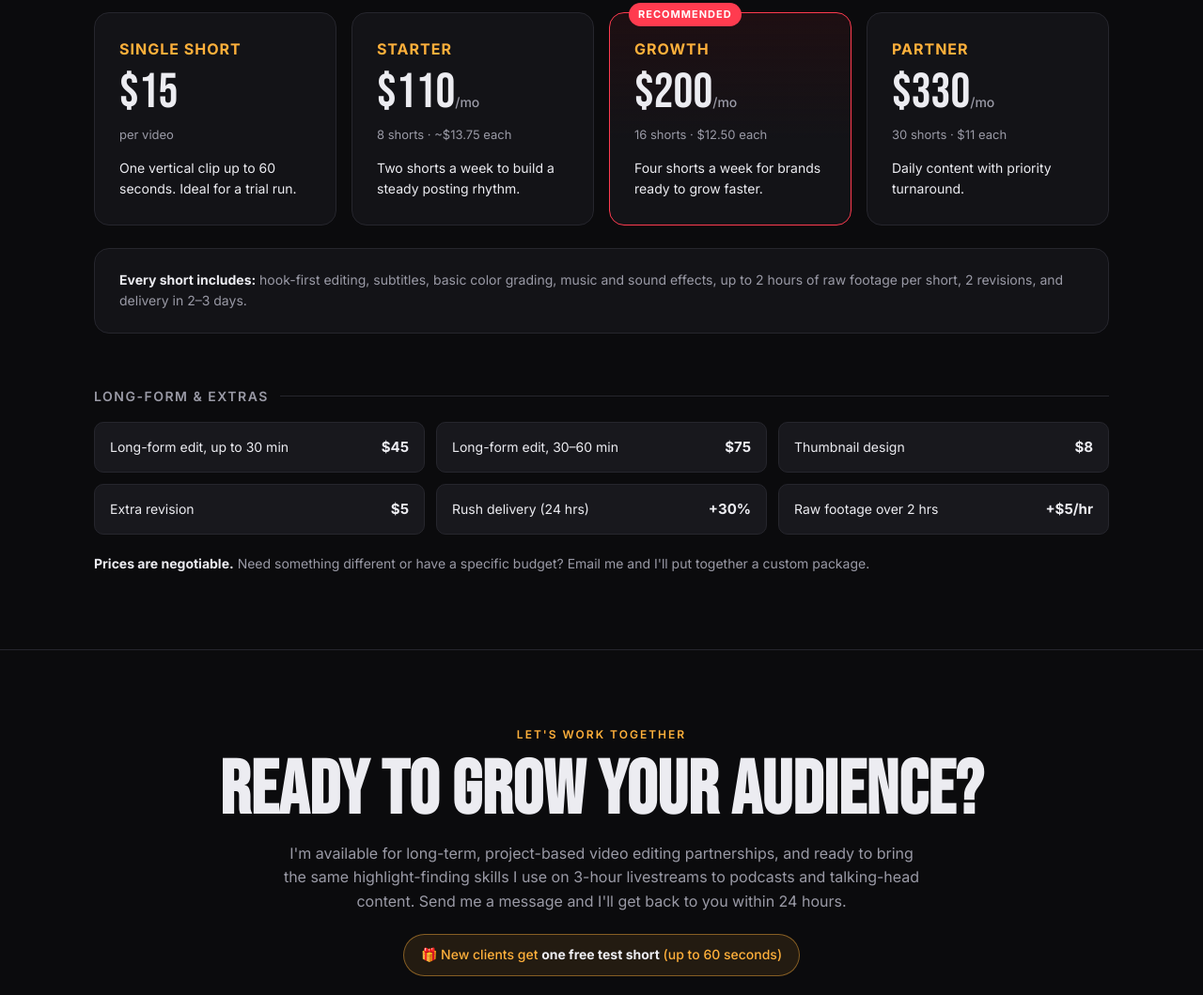
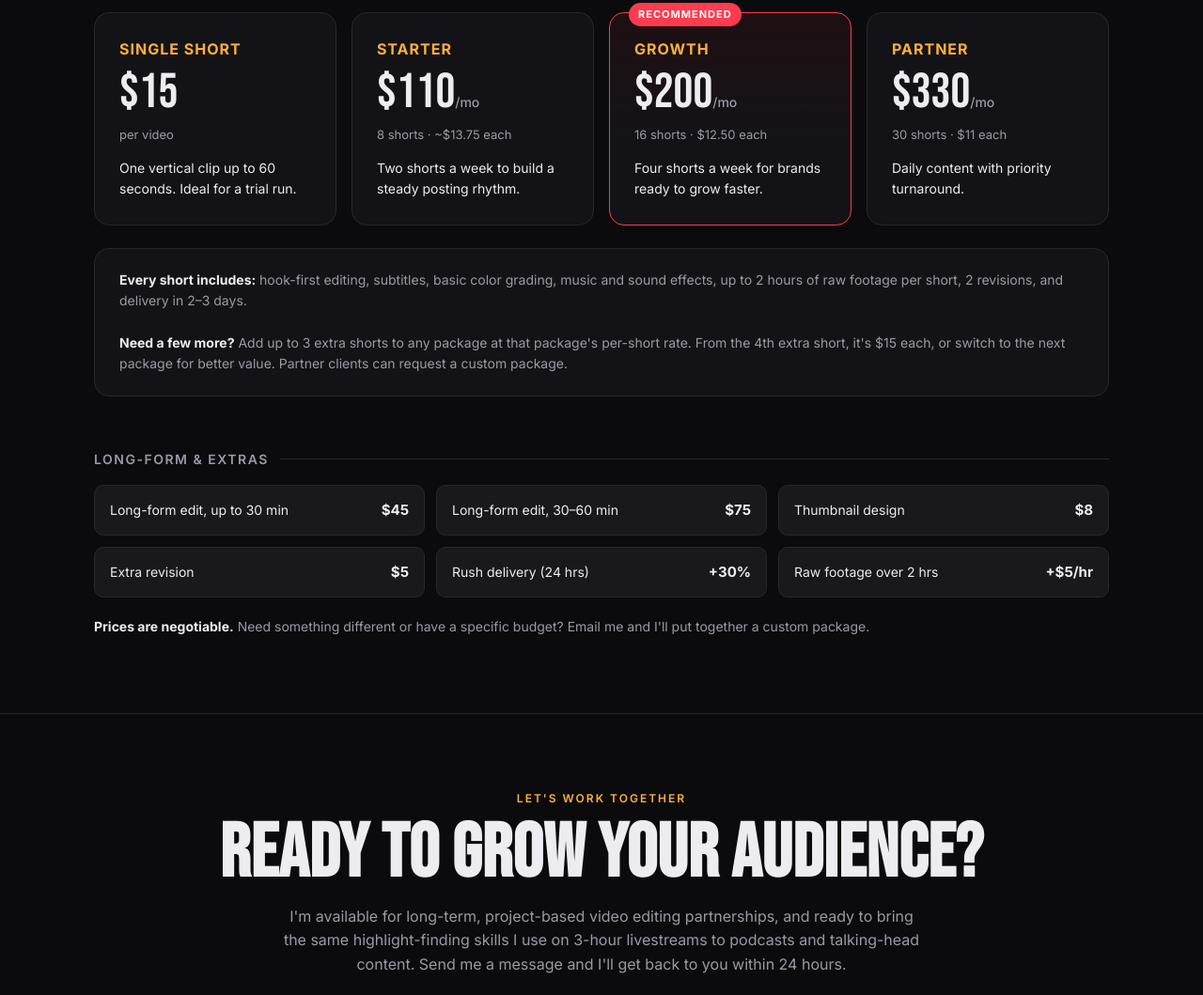
Before and after one commit to glazelilyedits-arch/glazelilyedits-arch.github.io, a plain HTML site: page index.html in a window 1280 px wide. Shown: the part 9008-10067 px from the top of the page at 94% size. Drawn offline with Linux system fonts and the light colour scheme.

Commit message:
Add files via upload

```diff
--- a/index.html
+++ b/index.html
@@ -488,7 +488,7 @@
       </div>
     </div>
 
-    <div class="included"><strong>Every short includes:</strong> hook-first editing, subtitles, basic color grading, music and sound effects, up to 2 hours of raw footage per short, 2 revisions, and delivery in 2–3 days.</div>
+    <div class="included"><strong>Every short includes:</strong> hook-first editing, subtitles, basic color grading, music and sound effects, up to 2 hours of raw footage per short, 2 revisions, and delivery in 2–3 days.<br><br><strong>Need a few more?</strong> Add up to 3 extra shorts to any package at that package's per-short rate. From the 4th extra short, it's $15 each, or switch to the next package for better value. Partner clients can request a custom package.</div>
 
     <div class="group-title">Long-form &amp; extras</div>
     <div class="extras">
```
